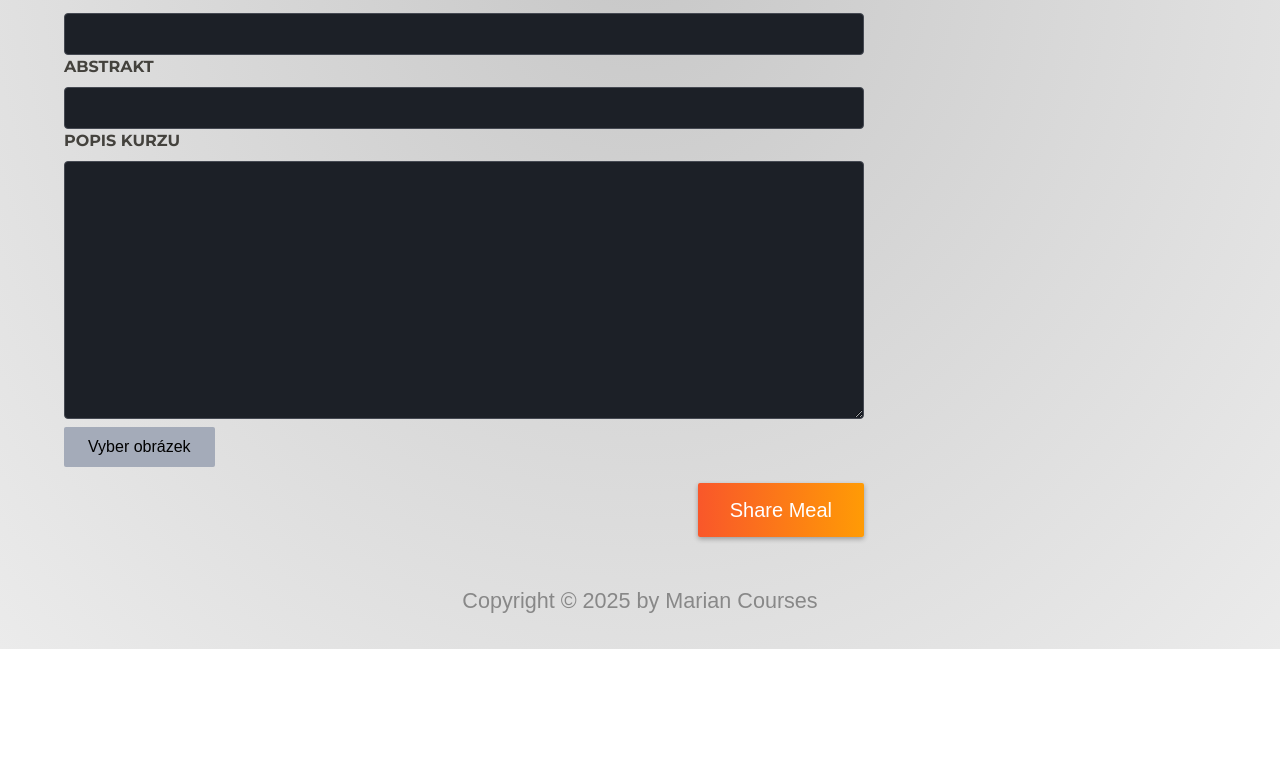
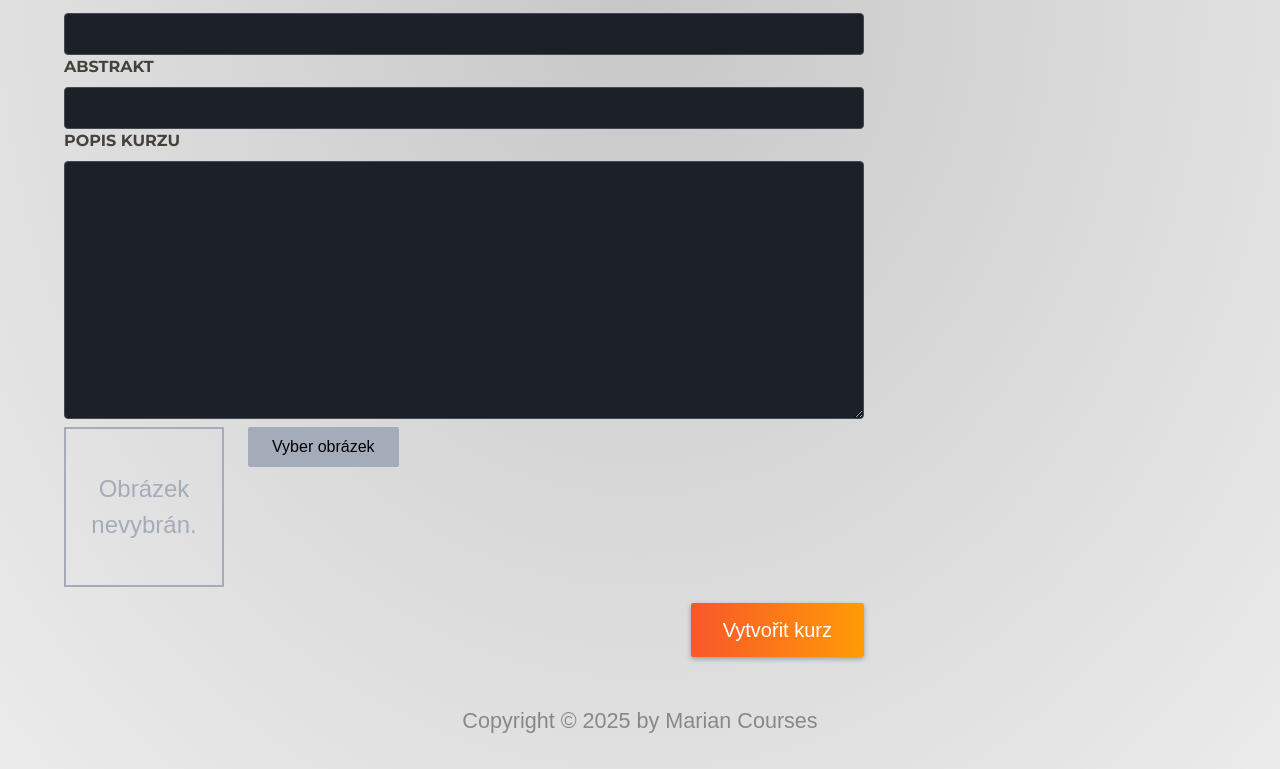
Before and after one commit to tehacko/marian-courses-website-legacy-nextjs, a Next.js app: page /create-a-course in a window 1280 px wide. Shown: the part 784-1553 px from the top of the page. Before the commit the page ends 1433 px from the top, so only its background shows below. Built offline with nearby package versions, Linux system fonts and the light colour scheme.

Commit message:
fixed image preview in the Vytvorit kurz form

```diff
--- a/app/create-a-course/page.js
+++ b/app/create-a-course/page.js
@@ -53,7 +53,7 @@ export default function CreateACourse() {
             </p>
             <ImagePicker />
             <p className={classes.actions}>
-                <button type="submit">Share Meal</button>
+                <button type="submit">Vytvořit kurz</button>
             </p>
             </form>
         </main>
--- a/app/create-a-course/page.module.css
+++ b/app/create-a-course/page.module.css
@@ -2,7 +2,7 @@
   gap: 3rem;
   margin: 0.4rem auto 3.5rem auto;
   width: 90%;
-  max-width: 120rem;
+  max-width: 1200rem;
   color: #2e2c29;
   font-size: 1.5rem;
 }
@@ -49,7 +49,7 @@
   background: #1c2027;
   font-size: 1.25rem;
   font-family: 'Montserrat', sans-serif;
-  color: #363430;
+  color: #ffffff;
 }
 
 .form input:focus,
--- a/components/Courses/ImagePicker.js
+++ b/components/Courses/ImagePicker.js
@@ -1,27 +1,56 @@
 'use client';
 
-import { useRef } from 'react';
+import { useRef, useState } from 'react';
+import Image from 'next/image';
 
 import classes from './ImagePicker.module.css';
 
 export default function ImagePicker({label, name}) {
+    const [pickedImage, setPickedImage] = useState();
     const imageInput = useRef();
 
     function handlePickClick() {
         imageInput.current.click();
-}
+    }
+
+    function handleImageChange(event) {
+        const file = event.target.files[0];
+
+        if (!file) {
+            return;
+        }
+
+        const fileReader = new FileReader();
+
+        fileReader.onload = () => {
+            setPickedImage(fileReader.result);
+        };
+
+        fileReader.readAsDataURL(file);
+    }
 
     return (
         <div className={classes.picker}>
             <label htmlFor={name}>{label}</label>
             <div className={classes.controls}>
+                <div className={classes.preview}>
+                    {!pickedImage && <p>Obrázek nevybrán.</p>}
+                    {pickedImage && (
+                        <Image
+                            src={pickedImage}
+                            alt= "The image selected by the user."
+                            fill
+                        />
+                    )}
+                </div>
                 <input
                     className={classes.input}
                     type="file"
                     id={name}
-                    accept="image/png"
+                    accept="image/png, image/jpeg"
                     name={name}
                     ref={imageInput}
+                    onChange={handleImageChange}
                 />
                 <button
                     className={classes.button}
```
